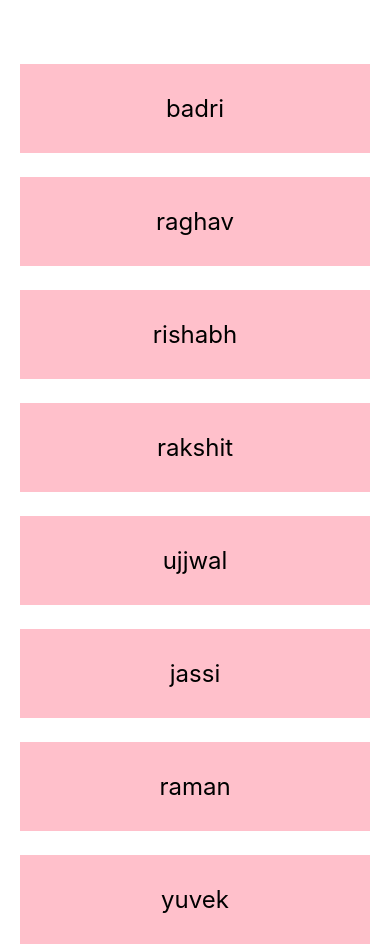
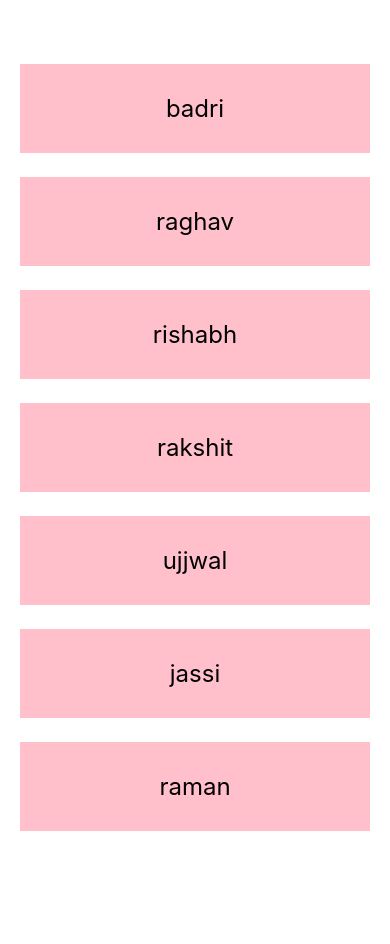
Before and after one commit to Ramanpreet6262/Learning-React-Native, a React Native app in the folder myproject/: screen / in a window 390 px wide. After the commit the page ends 844 px from the top, so only its background shows below. Built offline with nearby package versions, Linux system fonts and the light colour scheme.

Commit message:
added scrollview

```diff
--- a/myproject/App.js
+++ b/myproject/App.js
@@ -1,5 +1,5 @@
 import React, { useState } from 'react';
-import { StyleSheet, Text, View, TextInput } from 'react-native';
+import { StyleSheet, Text, View, ScrollView } from 'react-native';
 
 export default function App() {
   const [people, setPeople] = useState([
@@ -15,6 +15,7 @@ export default function App() {
 
   return (
     <View style={styles.container}>
+      <ScrollView>
         {people.map(item => {
           return (
             <View key={item.key}>
@@ -22,6 +23,7 @@ export default function App() {
             </View>
           );
         })}
+      </ScrollView>
     </View>
   );
 }
```
Lines whose indentation alone changed are shown as unchanged.
